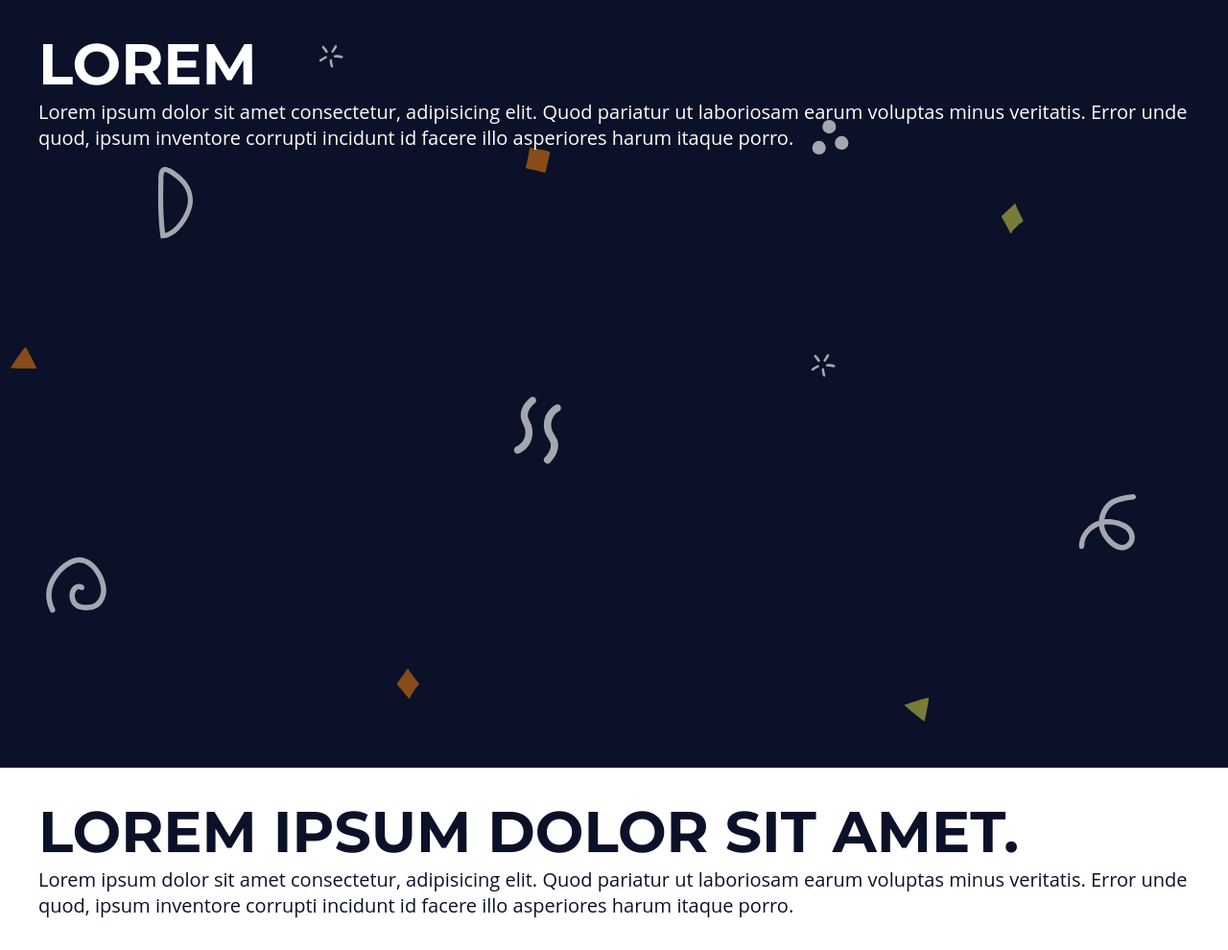
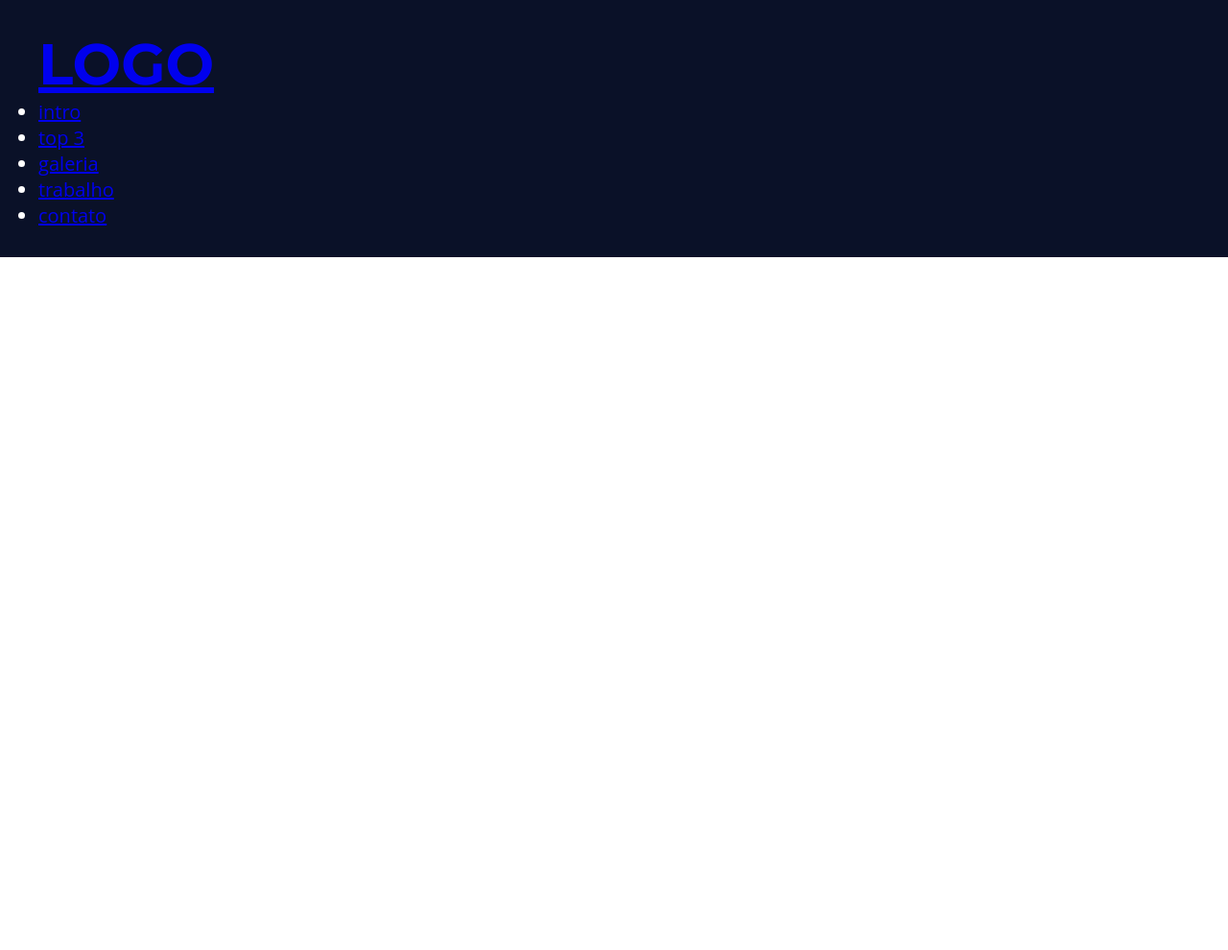
Before and after one commit to MarcosSamuelCampos/landingPage, a plain HTML site: page index.html in a window 1280 px wide. Shown: the top 990 px of the page at 96% size. Drawn offline with Linux system fonts and the light colour scheme.

Commit message:
adicionando novas tags

```diff
--- a/index.html
+++ b/index.html
@@ -11,19 +11,23 @@
 
     <link rel="stylesheet" href="/assets/css/style.css">
 </head>
-<body>
- <section class="main-background section">
-    <div class="main-content">
-        <h1>Lorem</h1>
-        <p>Lorem ipsum dolor sit amet consectetur, adipisicing elit. Quod pariatur ut laboriosam earum voluptas minus veritatis. Error unde quod, ipsum inventore corrupti incidunt id facere illo asperiores harum itaque porro.</p>
-    </div>
- </section>
+<body class="main-background">
+    <aside class="menu">
+        <section class="main-content menu-content ">
+        <h1><a href="#">logo</a></h1>
+        <nav>
+            <ul>
+                <li><a href="#">intro</a></li>
+                <li><a href="#">top 3</a></li>
+                <li><a href="#">galeria</a></li>
+                <li><a href="#">trabalho</a></li>
+                <li><a href="#">contato</a></li>
+            </ul>
+        </nav>
+    </section>
+    </aside>
 
- <section class="white-background section">
-    <div class="main-content">
-        <h1>Lorem ipsum dolor sit amet.</h1>
-        <p>Lorem ipsum dolor sit amet consectetur, adipisicing elit. Quod pariatur ut laboriosam earum voluptas minus veritatis. Error unde quod, ipsum inventore corrupti incidunt id facere illo asperiores harum itaque porro.</p>
-    </div>
- </section>
+         <section class="section white-background"> </section>
+         <section class="section"> </section>
 </body>
 </html>
```
